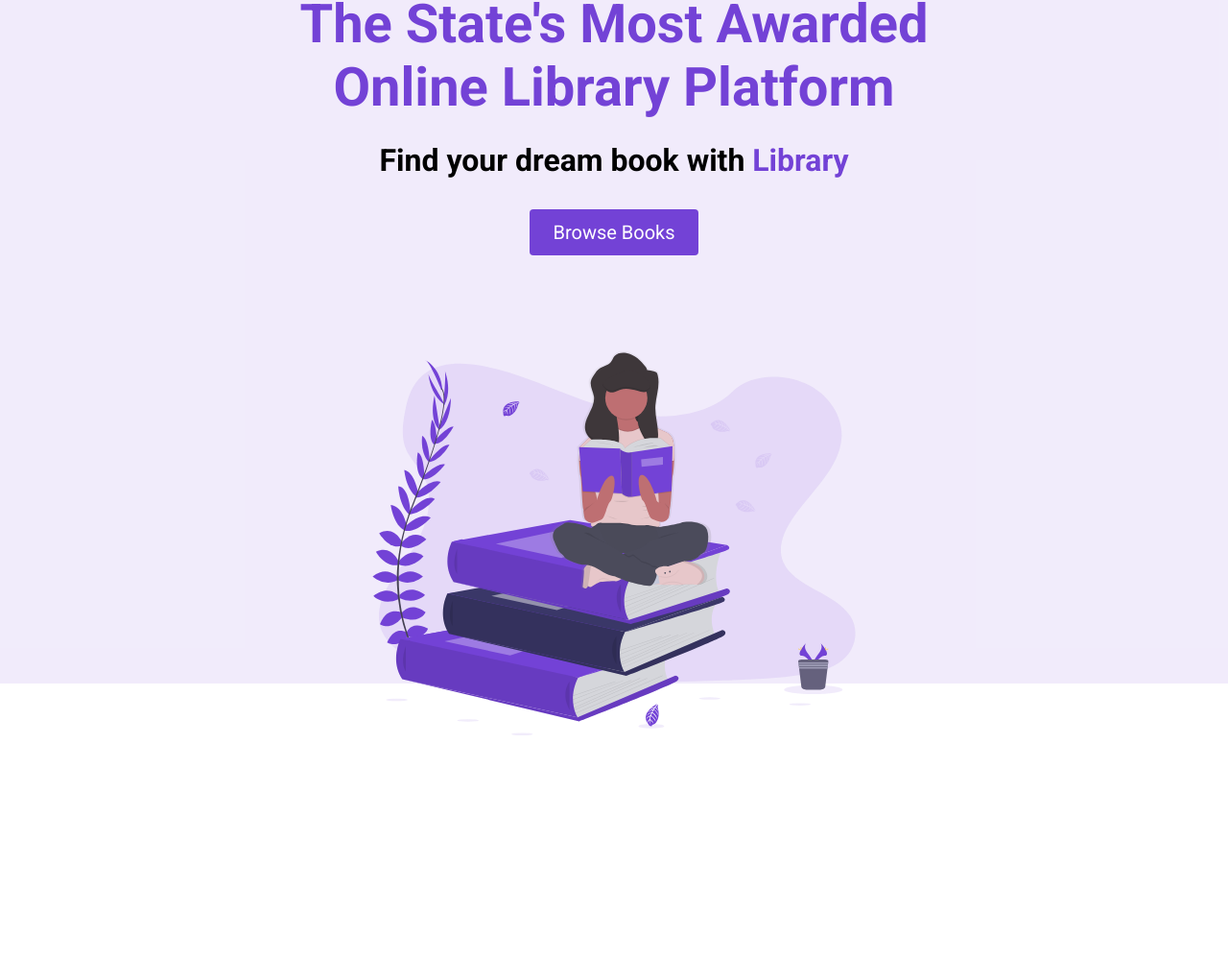
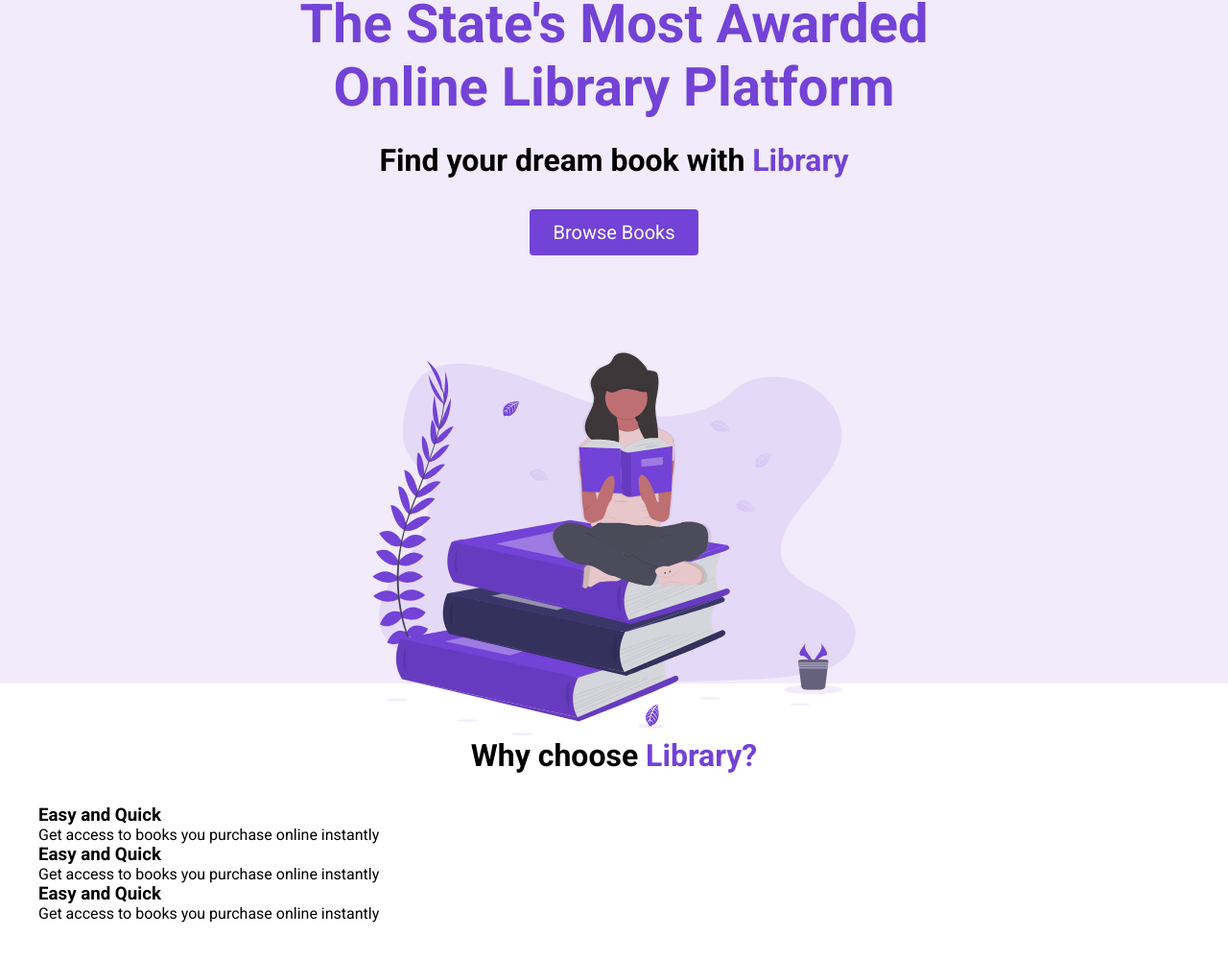
Before and after one commit to Jim9Stein/E-Commerence-TwopointTwo, a plain HTML site: page index.html in a window 1280 px wide. Shown: the part 88-1088 px from the top of the page at 96% size. Before the commit the page ends 858 px from the top, so only its background shows below. Drawn offline with Linux system fonts and the light colour scheme.

Commit message:
2nd Push

```diff
--- a/index.html
+++ b/index.html
@@ -32,10 +32,67 @@
                 <img src="./Assets/Undraw_Books (1).svg" alt="">
             </figure>
         </div>
-
-
     </header>
 </section>
 
+<main>
+    <section id="highlights">
+        <div class="container">
+            <div class="row">
+                <h2 class="section__title">
+                    Why choose <span class="purple">Library?</span>
+                </h2>
+                <div class="highlight__wrapper">
+                    <div class="highlight">
+                      <div class="highlighjt__img">
+                        <i class="fas fa-bolt"></i>
+                            <h3 class="highlight__subtitle">
+                                Easy and Quick
+                            </h3>
+                            <p class="highlight__para">
+                                Get access to books you purchase online instantly
+                            </p>
+                        </div>
+                      </div>
+                      <div class="highlight">
+                        <div class="highlighjt__img">
+                        <i class="fas fa-bolt"></i>
+                            <h3 class="highlight__subtitle">
+                                Easy and Quick
+                            </h3>
+                            <p class="highlight__para">
+                                Get access to books you purchase online instantly
+                            </p>
+                      </div>
+                    </div>
+                    <div class="highlight">
+                        <div class="highlighjt__img">
+                            <i class="fas fa-bolt"></i>
+                            <h3 class="highlight__subtitle">
+                                Easy and Quick
+                            </h3>
+                            <p class="highlight__para">
+                                Get access to books you purchase online instantly
+                            </p>
+                        </div>
+
+
+            </div>
+        </div>
+    </section>
+
+    <section id="features">
+        <div class="container">
+            <div class="row">
+
+
+  </div>
+        </div>
+    </section>
+    <section id="features">
+        <div class="container">
+            <div class="row">
+</main>
+
 </body>
 </html>
--- a/styles.css
+++ b/styles.css
@@ -120,6 +120,23 @@ button:active {
     margin-bottom: 100px;
 }
 
+
 .header__img--wrapper {
     padding: 20px;
 }
+
+.container {
+    padding: 56px 0;
+}
+
+.row {
+    width: 100%;
+    max-width: 1200px;
+    margin: 0 auto;
+}
+
+/*
+
+HIGHLIGHTS
+
+*/
```
